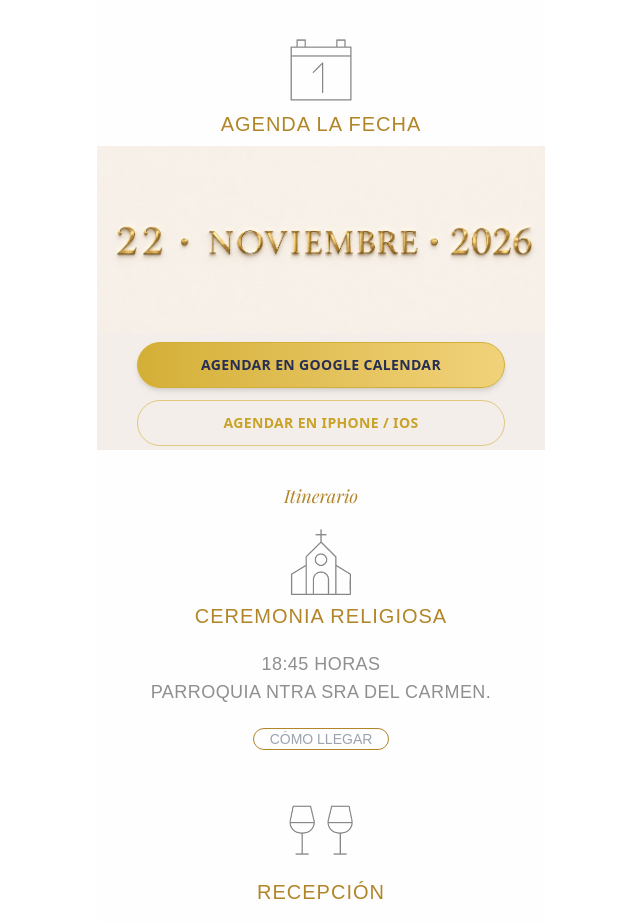
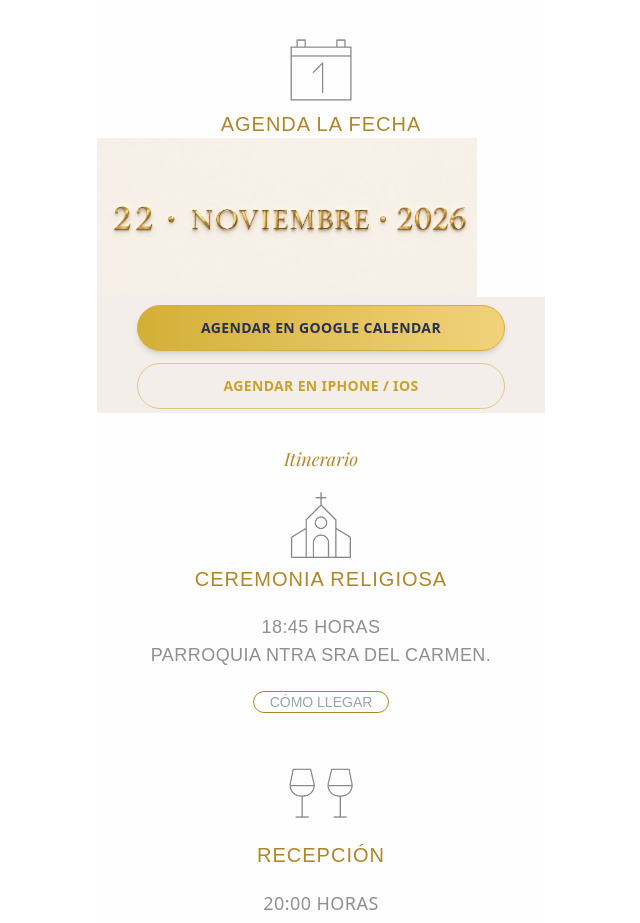
Before and after one commit to facus027/invitacion_Emi-Nico, a React (Vite) app: page / in a window 1280 px wide. Shown: the part 820-1743 px from the top of the page, without its empty margins (319-959 px from the left). Built offline with nearby package versions, Linux system fonts and the light colour scheme; a web font is replaced by a local one.

Commit message:
provando

```diff
--- a/src/App.tsx
+++ b/src/App.tsx
@@ -74,7 +74,7 @@ function App() {
           <img
              src="/fecha.png"
              alt="Emilia&Nicolas"
-             className="w-full h-auto mx-auto object-contain mt-2"
+             className="w-full max-w-[380px] h-auto object-contain"
           />
 
           <AddToCalendar />
```
